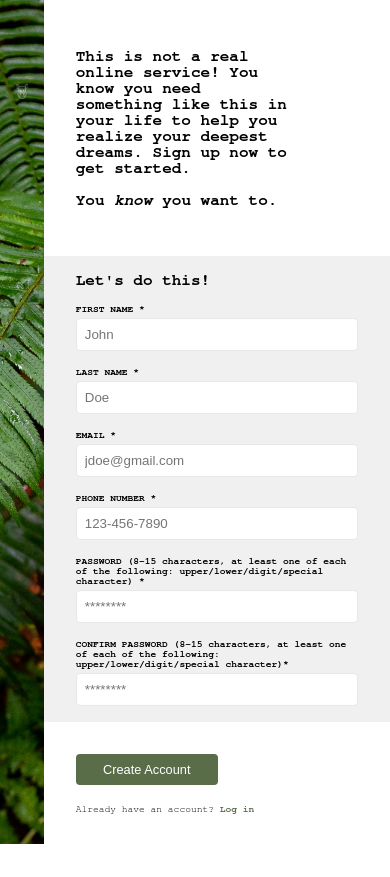
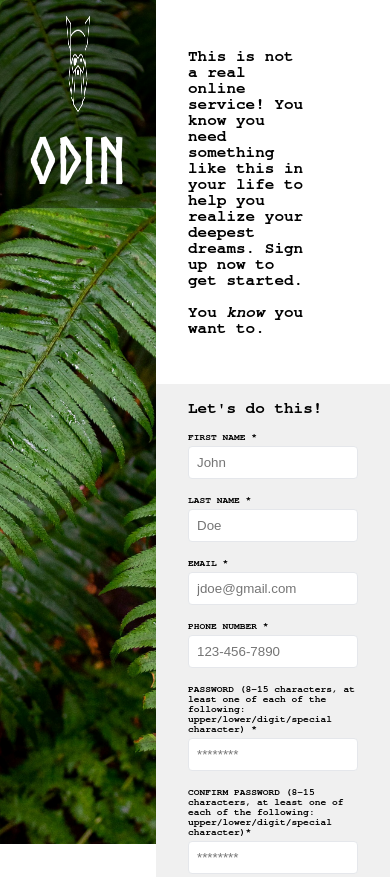
Before and after one commit to ctonneslan/sign-up-form, a plain HTML site: page index.html in a window 390 px wide. Shown: the top 877 px of the page. Before the commit the page ends 846 px from the top, so only its background shows below. Drawn offline with Linux system fonts and the light colour scheme.

Commit message:
Finished first draft of the project. Logo issues are resolved. Does not include javascript to check if passwords match. Also not responsive for mobile/smaller device screens. May return later.

```diff
--- a/index.html
+++ b/index.html
@@ -10,7 +10,10 @@
     <div class="container">
         <div class="left-sidebar">
             <img src="background.jpg" alt="Leaves" class="background">
-            <img src="odin-lined.png" alt="Odin logo" class="overlay">
+            <div class="image-text-pair">
+                <img src="odin-lined.png" alt="Odin logo">
+                <p>Odin</p>
+            </div>
         </div>
         <div class="right-sidebar">
             <div class="header">
--- a/styles.css
+++ b/styles.css
@@ -20,7 +20,7 @@ body {
 }
 
 .left-sidebar {
-    width: 50vw;
+    width: 40vw;
     height: 100vh;
     position: relative;
     overflow: hidden;
@@ -31,18 +31,41 @@ body {
     height: 100%;
     object-fit: cover;
     display: block;
+    position: absolute;
+    top: 0;
+    left: 0;
+    z-index: 0;
 }
 
-.overlay {
-    position: absolute;
-    top: 10%;
-    left: 50%;
-    width: 25%;
-    height: auto;
-    transform: translateX(-50%);
+.image-text-pair {
+    position: relative;
+    z-index: 1;
+    display: flex;
+    align-items: center;
+    justify-content: center;
+    background-color: rgba(0, 0, 0, 0.4);
+    padding: 1rem;
+    border-radius: 0.5rem;
+    color: white;
+    gap: 1rem;
+    width: 100%;
+    flex-wrap: wrap;
+}
+
+.image-text-pair img {
+  max-width: 20%;
+  height: 6em;
+}
+
+.image-text-pair p {
+  font-size: 1.25rem;
+  margin: 0;
+  font-family: norsebold;
+  font-size: 4em;
 }
 
 .right-sidebar {
+    width: 60vw;
     display: flex;
     flex-direction: column;
     align-items: flex-start;
```
